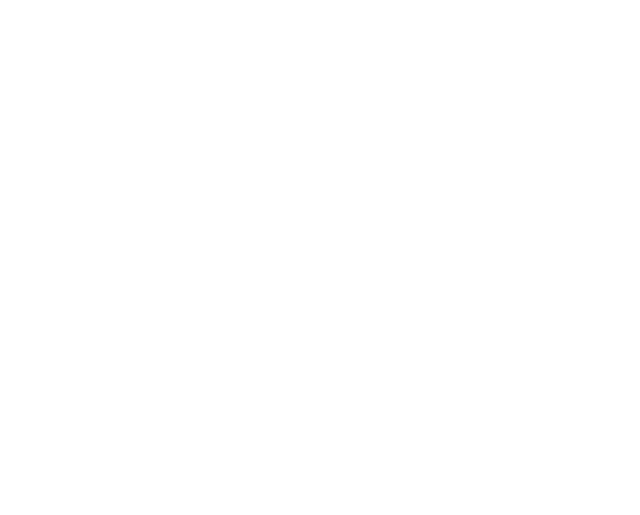
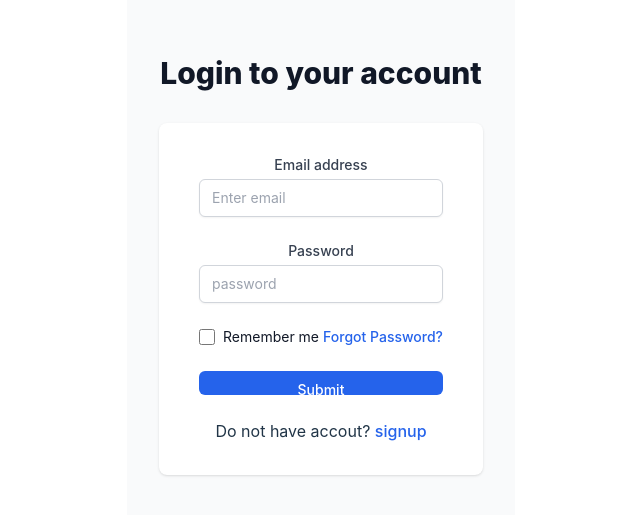
Before and after one commit to atharvadudhe/Ecommerce-Follow-Along, a React (Vite) app in the folder frontend/: page /login in a window 1280 px wide. Before the commit this address had no page. Shown: the part 179-694 px from the top of the page, without its empty margins (319-959 px from the left). Built offline with nearby package versions, Linux system fonts and the light colour scheme.

Commit message:
completed5

```diff
--- a/frontend/package.json
+++ b/frontend/package.json
@@ -10,6 +10,7 @@
     "preview": "vite preview"
   },
   "dependencies": {
+    "axios": "^1.7.9",
     "country-state-city": "^3.2.1",
     "react": "^18.3.1",
     "react-dom": "^18.3.1",
@@ -28,7 +29,7 @@
     "eslint-plugin-react-hooks": "^5.1.0",
     "eslint-plugin-react-refresh": "^0.4.18",
     "globals": "^15.14.0",
-    "postcss": "^8.5.0",
+    "postcss": "^8.5.1",
     "tailwindcss": "^3.4.17",
     "vite": "^6.0.7"
   }
--- /dev/null
+++ b/frontend/postcss.config.js
@@ -0,0 +1,6 @@
+export default{
+    plugins:{
+        tailwindcss:{},
+        autoprefixer:{}
+    }
+}
--- a/frontend/src/App.jsx
+++ b/frontend/src/App.jsx
@@ -1,12 +1,13 @@
 import { BrowserRouter, Routes, Route } from "react-router-dom";
-import { LoginPage } from "./Routes";
+import { LoginPage, SignupPage } from "./Routes";
 import "./App.css";
 
 function App() {
   return (
     <BrowserRouter>
       <Routes>
-        <Route path="/" element={<LoginPage />} />
+        <Route path="/login" element={<LoginPage />} />
+        <Route path="/signup" element={<SignupPage />} />
       </Routes>
     </BrowserRouter>
   );
--- a/frontend/src/Routes.jsx
+++ b/frontend/src/Routes.jsx
@@ -1,3 +1,3 @@
 import LoginPage from "./pages/Login";
-
-export { LoginPage };
+import SignupPage from "./pages/Signup";
+export { LoginPage,SignupPage };
--- a/frontend/src/components/auth/Login.jsx
+++ b/frontend/src/components/auth/Login.jsx
@@ -1,69 +1,62 @@
 import { React, useState } from "react";
+import { Link } from "react-router-dom";
+
 
 const Login = () => {
-     const[email,setEmail] = useState("");
-     const[password,setPassword] = useState("");
+  const [email, setEmail] = useState("");
+  const [password, setPassword] = useState("");
+
 
   return (
-    <div className="min-h-screen bg-gray-50 flex  flex-col justify-center py-12 sm:px-6 lg:pg-8  ">
-      <div className="sm:auto sm:w-full sm:max-w-md">
+    <div className="min-h-screen bg-gray-50 flex flex-col justify-center py-12 sm:px-6 lg:px-8">
+      <div className="sm:mx-auto sm:w-full sm:max-w-md">
         <h2 className="mt-6 text-center text-3xl font-extrabold text-gray-900">
-          Login into your account
+          Login to your account
         </h2>
       </div>
-
       <div className="mt-8 sm:mx-auto sm:w-full sm:max-w-md">
         <div className="bg-white py-8 px-4 shadow sm:rounded-lg sm:px-10">
-
-            <form action="" className="space-y-6 ">
-
+            <form className="space-y-6">
                 <div>
-
-                    <label htmlFor="email" className="block text-sm font-medium text-gray-700">Email Address</label>
-                    <div className="mt-1 ">
-                        <input type="email" name = "email" autoComplete="email" required value={email} onChange={(e)=> setEmail(e.target.value)  } placeholder="Enter email" className="appearance-none block w-full px-3 py-2 border border-gray-300 rounded-md shadow-sm placeholder-gray-400 focus:outline-none  focus:ring-blue-500 focus:border-blue-500 sm:text-sm " />
+                    <label htmlFor="email" className="block text-sm font-medium text-gray-700">Email address</label>
+                    <div className="mt-1">
+                        <input type="email" name="email" placeholder="Enter email" autoComplete="email" required value={email}
+                        onChange={(e)=>setEmail(e.target.value)}
+                        className="appearance-none block w-full px-3 py-2 border border-gray-300 rounded-md shadow-sm placeholder-gray-400 focus:outline-none focus:ring-blue-500 focus:border-blue-500 sm:text-sm"/>
                     </div>
                 </div>
-
-
                 <div>
-
-                    <label htmlFor="password" className="block text-sm font-medium text-gray-700">Enter Password</label>
-                    <div className="mt-1 ">
-                        <input type="password" name = "password" autoComplete="password" required value={password} onChange={(e)=> setPassword(e.target.value)  } placeholder="Enter password" className="appearance-none block w-full px-3 py-2 border border-gray-300 rounded-md shadow-sm placeholder-gray-400 focus:outline-none  focus:ring-blue-500 focus:border-blue-500 sm:text-sm " />
+                    <label htmlFor="password" className="block text-sm font-medium text-gray-700">Password</label>
+                    <div className="mt-1">
+                        <input type="password" name="password" placeholder="password" autoComplete="password" required value={password}
+                        onChange={(e)=>setPassword(e.target.value)}
+                        className="appearance-none block w-full px-3 py-2 border border-gray-300 rounded-md shadow-sm placeholder-gray-400 focus:outline-none focus:ring-blue-500 focus:border-blue-500 sm:text-sm"/>
                     </div>
                 </div>
-
                 <div className="flex justify-between items-center">
                     <div className="flex items-center">
-
-                        <input type="checkbox" name="remenber-me" id="remenber-me" className="h-4 w-4 text-blue-600 focus:ring-blue-500 border-gray-300 rounded  "   />
-
+                        <input type="checkbox" name="remember-me" id="remember-me"
+                        className="h-4 w-4 text-blue-600 focus:ring-blue-500 border-gray-300 rounded"/>
                         <label htmlFor="remember-me" className="ml-2 block text-sm text-gray-900">Remember me</label>
-
                     </div>
-
                     <div className="text-sm">
-
-                        <a href=".forgot password" className="font-medium text-blue-600 hover:text-blue-500">Forgot Password?</a>
-
-                    </div>
-
-
-                    <div>
-                        <button type="submit" className="relative w-full h-6 flex justify-center py-2 px-4 border border-transparent text-sm font-medium roundedx-md text-white bg-blue-600 hover:bg-blue-700">Submit</button>
+                        <a href=".forgot-password" className="font-medium text-blue-600 hover:text-blue-500">Forgot Password?</a>
                     </div>
                 </div>
-
+                <div>
+                    <button type="submit" className="relative w-full h-6 flex justify-center py-2 px-4 border border-transparent text-sm font-medium rounded-md text-white bg-blue-600 hover:bg-blue-700">
+                        Submit
+                    </button>
+                </div>
+                <p className="text-center">
+                  Do not have accout? <Link to ={'/signup'} className="text-blue-600">signup</Link>
+                </p>
             </form>
-
-
-
-
-
         </div>
       </div>
+
     </div>
+
   );
 };
 
--- /dev/null
+++ b/frontend/src/components/auth/Signup.jsx
@@ -0,0 +1,143 @@
+import {React, useState} from 'react';
+import {AiOutlineEye, AiOutlineEyeInvisible} from 'react-icons/ai';
+import {Link} from 'react-router-dom';
+import {RxAvatar} from 'react-icons/rx';
+// import axios from "axios";
+import ValidationFormObject from "../../../validation";
+
+const Signup = () => {
+    const [email, setEmail] = useState("");
+    const [name, setName] = useState("");
+    const [password, setPassword] = useState("");
+    const [visible, setVisible] = useState(false);
+    const [avatar, setAvatar] = useState(null);
+    const [errors, setErrors] = useState({});
+
+    const handelFileSubmit = (e) => {
+        const file = e.target.files[0];
+        if(file){
+            const filePath = URL.createObjectURL(file);
+            console.log("File path:",filePath);
+            setAvatar(file);
+        }
+    }
+
+    const validateFields = () => {
+        const nameError = ValidationFormObject.validateName(name);
+        const emailError = ValidationFormObject.validateEmail(email);
+        const passwordError = ValidationFormObject.validatePassword(password);
+
+        const newErrors = {};
+
+        if(nameError !== true) newErrors.name = nameError;
+        if(emailError !== true) newErrors.email = emailError;
+        if(passwordError !== true) newErrors.password = passwordError;
+
+        setErrors(newErrors);
+        return Object.keys(newErrors).length === 0;
+    }
+
+    const handelSubmit = (e) => {
+        e.preventDefault();
+
+        if(!validateFields()){
+            return;
+        }
+    }
+
+    const newForm = new FormData();
+    newForm.append("file",avatar);
+    newForm.append("name",name);
+    newForm.append("email",email);
+    newForm.append("password",password);
+
+    // axios request
+
+    return(
+        <div className='min-h-screen bg-gray-50 flex flex-col justify-center py-12 sm:ph-6 lg-px-8'>
+            <div className='sm:mx-auto sm:w-full sm:max-w-md'>
+                <h2 className='mt-6 text-center text-3xl font-extrabold text-gray-900'>Register Here as a new User</h2>
+            </div>
+            <div className='mt-8 sm:mx-auto sm:w-full sm:max-w-md'>
+                <div className='bg-white py-8 px-4 shadow sm:rounded-lg sm:px-10'>
+                    <form className='space-y-6' onSubmit={handelSubmit}>
+                        <div>
+                            <label htmlFor='name' className='block text-sm font-medium text-gray-700'>
+                                Full Name
+                            </label>
+                            <div className='mt-1'>
+                                <input type="text" name='name' autoComplete='name' value={name} onChange={(e) => setName(e.target.value)} className={`appearance-none block w-full px-3 py-2 border ${errors.name?'border-red-500':"border-gray-300"} rounded-md shadow-sm placeholder-gray-400 focus:outline-none focus:ring-blue-500 focus:border-blue-500 sm:text-sm`}/>
+                                {errors.name && (
+                                    <p className='text-red-500 text-xs mt-1'>
+                                        {errors.name}
+                                    </p>
+                                )}
+                            </div>
+                        </div>
+                        <div>
+                            <label htmlFor='email' className='block text-sm font-medium text-gray-700'>
+                                Email
+                            </label>
+                            <div className='mt-1'>
+                                <input type="email" name='email' autoComplete='email' value={email} onChange={(e) => setEmail(e.target.value)} className={`appearance-none block w-full px-3 py-2 border ${errors.email?'border-red-500':"border-gray-300"} rounded-md shadow-sm placeholder-gray-400 focus:outline-none focus:ring-blue-500 focus:border-blue-500 sm:text-sm`}/>
+                                {errors.email && (
+                                    <p className='text-red-500 text-xs mt-1'>
+                                        {errors.email}
+                                    </p>
+                                )}
+                            </div>
+                        </div>
+                        <div>
+                            <label htmlFor='password' className='block text-sm font-medium text-gray-700'>
+                                Password
+                            </label>
+                            <div className='mt-1 relative'>
+                                <input type={visible?"text":"password"} name='password' value={password} onChange={(e) => setPassword(e.target.value)} className={`appearance-none block w-full px-3 py-2 border ${errors.password?'border-red-500':"border-gray-300"} rounded-md shadow-sm placeholder-gray-400 focus:outline-none focus:ring-blue-500 focus:border-blue-500 sm:text-sm`}/>
+                                {visible?(
+                                    <AiOutlineEye className='absolute right-2 top-2 cursor-pointer' size={25} onClick={()=>setVisible(false)}/>
+                                ):(
+                                    <AiOutlineEyeInvisible className='absolute right-2 top-2 cursor-pointer' size={25} onClick={()=>setVisible(true)}/>
+                                )}
+                                {errors.password && (
+                                    <p className='text-red-500 text-xs mt-1'>
+                                        {errors.password}
+                                    </p>
+                                )}
+                            </div>
+                        </div>
+                        <div>
+                            <label htmlFor='avatar' className='block text-sm font-medium text-gray-700'>
+                            </label>
+                            <div className='mt-2 flex items-center'>
+                                <span className='inline-block h-8 w-8 rounded-full overflow-hidden'>
+                                    {avatar?(
+                                        <img src={URL.createObjectURL(avatar)} alt="avatar" className='h-full w-full object-cover rounded-full'/>
+                                    ):(
+                                        <RxAvatar className='h-8 w-8'/>
+                                    )}
+                                </span>
+                                <label htmlFor="file-input" className='ml-5 flex items-center justify-center px-4 py-2 border border-gray-300 rounded-md shadow-sm text:sm font-medium text-gray-700 bg-white hover:bg-gray-50'>
+                                    <span>Upload a file</span>
+                                    <input type="file" name="avatar" id="file-input" accept='.jpg, .jpeg, .png ' onChange={handelFileSubmit} className='sr-only' />
+                                </label>
+                            </div>
+                        </div>
+                        <div>
+                            <button type='submit' className='group relative w-[full] h-[40px] flex justify-centerpy-2 px-4 border-transparent text-sm font-medium rounded-md text-white bg-blue-600 hover:bg-blue-700'>
+                                Submit
+                            </button>
+                        </div>
+                        <div className='flex items-center w-full'>
+                            <h4>Already have account?</h4>
+                            <Link to="/login" className='text-blue-600 pl-2>'>
+                                    SignIn
+                            </Link>
+                        </div>
+                    </form>
+                </div>
+            </div>
+        </div>
+    )
+}
+
+export default Signup;
--- a/frontend/tailwind.config.js
+++ b/frontend/tailwind.config.js
@@ -1,9 +1,14 @@
 /** @type {import('tailwindcss').Config} */
 export default {
-  content: ["./src/**/*/.{html,js,jsx}"],
-  mode: "jit",
+  content: ["./src/**/*.{js,jsx,ts,tsx}"],
+  mode:"jit",
   theme: {
-    extend: {},
+    fontFamily: {
+      Roboto: ["Roboto", "sans-serif"],
+      Poppins: ["Poppins", "sans-serif"],
+    },
+    extend: {
+    },
   },
   plugins: [],
 };
--- /dev/null
+++ b/frontend/validation.js
@@ -0,0 +1,46 @@
+const validationFormObject={
+    validateName:(name) => {
+        const nameRegex = /^[a-zA-Z][a-zA-Z\s'-]{1,49}$/;
+        if(name.length < 2){
+            return 'Name cannot have less than 2 letters';
+        }
+        if(!nameRegex.test(name)){
+            return 'Name should not have any symbols'
+        }
+        return true;
+    },
+    validatePassword: (password) => {
+        const passwordRegex = {
+            minLength: 8,
+            maxLength: 128,
+            hasUpperCase: /[A-Z]/,
+            hasLowerCase: /[a-z]/,
+            hasSpecialChar: /[!@#$%^&*()_+\-=[\]{};':"\\|,.<>/?]/,
+        };
+        if(password.length < passwordRegex.minLength){
+            return 'Password should be more than or equal to 8 chars';
+        }
+        if(password.length > passwordRegex.maxLength){
+            return 'Password should be less than 128 chars';
+        }
+        if(!passwordRegex.hasUpperCase.test(password)){
+            return 'Password should have atleast 1 uppercase char'
+        }
+        if(!passwordRegex.hasSpecialChar.test(password)){
+            return 'Password should have atleast 1 special char'
+        }
+        return true;
+    },
+    validateEmail: (email) => {
+        const emailRegex = /^[a-zA-Z0-9._-]+@[a-zA-Z0-9.-]+\.[a-zA-Z]{2,}$/;
+        if(email.length > 254){
+            return {isValid:false, error:'Email too long'};
+        }
+        if(!emailRegex.test(email)){
+            return 'Write the email in correct format';
+        }
+        return true;
+    }
+}
+
+export default validationFormObject;
```
Also changed, not shown: frontend/src/pages/Signup.jsx (added, +12 -0 lines), 2 other files (tests, documents, lock files or other folders).
